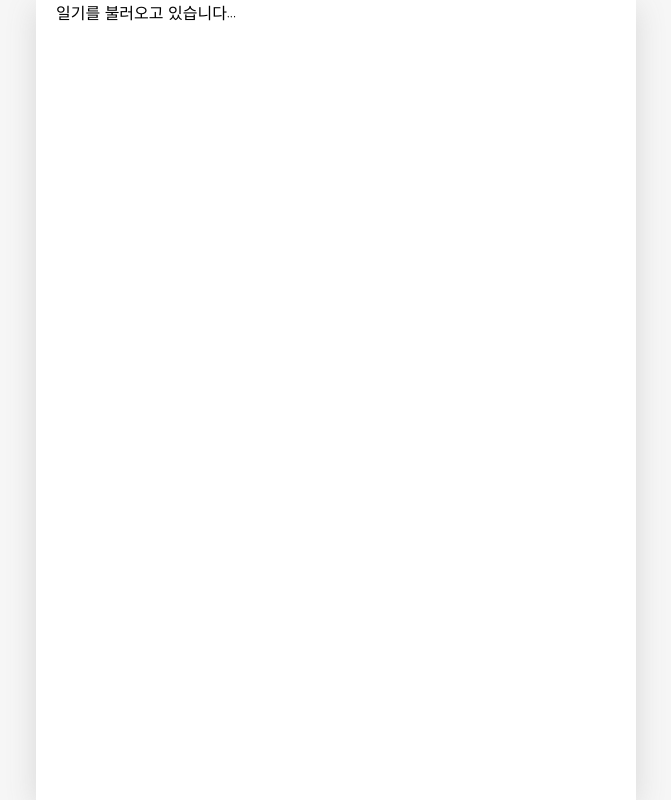
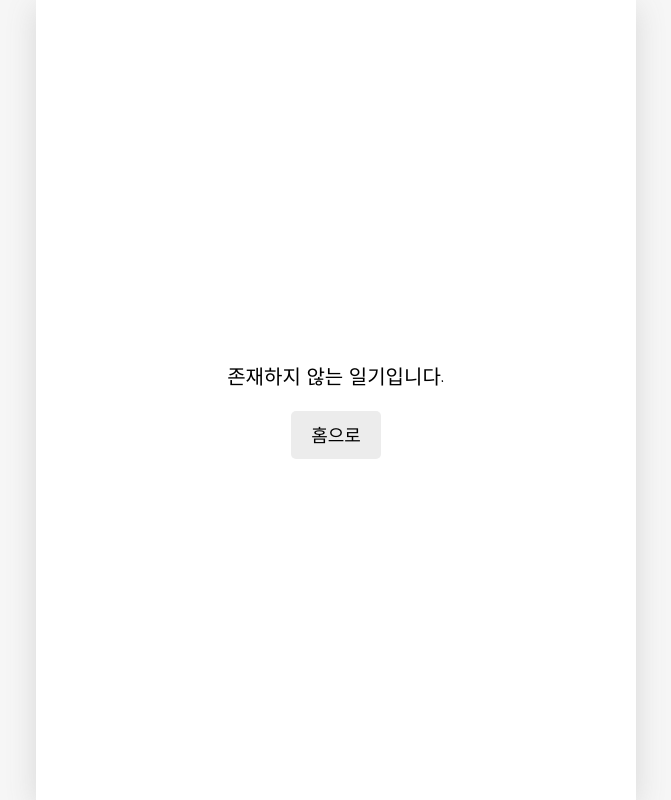
Before and after one commit to nayubin0305/MyDiary, a React (Vite) app: page /edit/1 in a window 1280 px wide. Shown: the whole page, without its empty margins (304-975 px from the left). Built offline with nearby package versions, Linux system fonts and the light colour scheme; a web font is replaced by a local one.

Commit message:
feat: 존재하지 않는 일기 접근 시 NotFound 화면 추가

```diff
--- /dev/null
+++ b/src/component/NotFound.css
@@ -0,0 +1,8 @@
+.NotFound{
+    display: flex;
+    flex-direction: column;
+    align-items: center;
+    justify-content: center;
+    height: 100vh;
+    font-size: 20px;
+}
--- /dev/null
+++ b/src/component/NotFound.tsx
@@ -0,0 +1,16 @@
+import "./NotFound.css";
+import { useNavigate } from "react-router-dom";
+import Button from "./Button";
+
+const NotFound = () => {
+    const navigate = useNavigate();
+
+    return (
+        <div className="NotFound">
+            <p>존재하지 않는 일기입니다.</p>
+            <Button text={"홈으로"} onClick={() => navigate("/", { replace: true })} />
+        </div>
+    );
+};
+
+export default NotFound;
--- a/src/pages/Diary.tsx
+++ b/src/pages/Diary.tsx
@@ -4,6 +4,7 @@ import useDiary from "../hooks/useDiary";
 import Header from "../component/Header";
 import Button from "../component/Button";
 import Viewer from "../component/Viewer";
+import NotFound from "../component/NotFound";
 import { getFormattedDate, setPageTitle } from "../util";
 
 const Diary = () => {
@@ -23,7 +24,7 @@ const Diary = () => {
     };
 
     if (!data){
-        return <div>일기를 불러오고 있습니다...</div>
+        return <NotFound />;
     } else {
         const {date, emotionId, content} = data;
         const title = `${getFormattedDate(new Date(date))} 기록`;
--- a/src/pages/Edit.tsx
+++ b/src/pages/Edit.tsx
@@ -4,6 +4,7 @@ import useDiary from "../hooks/useDiary";
 import Header from "../component/Header";
 import Button from "../component/Button";
 import Editor from "../component/Editor";
+import NotFound from "../component/NotFound";
 import { DiaryDispatchContext } from "../App";
 import { setPageTitle } from "../util";
 import type { EditorState } from "../types";
@@ -37,7 +38,7 @@ const Edit = () => {
     };
 
     if(!data) {
-        return <div>일기를 불러오고 있습니다...</div>;
+        return <NotFound />;
     } else {
         return (
             <div>
```
